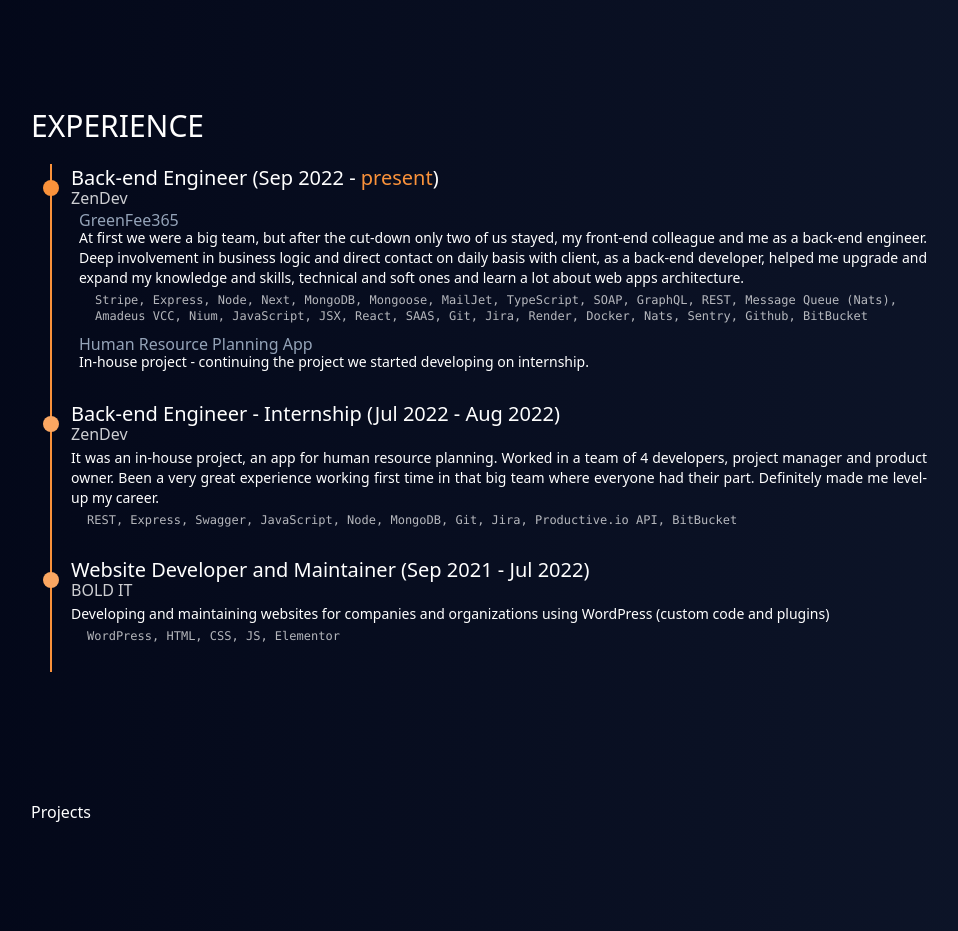
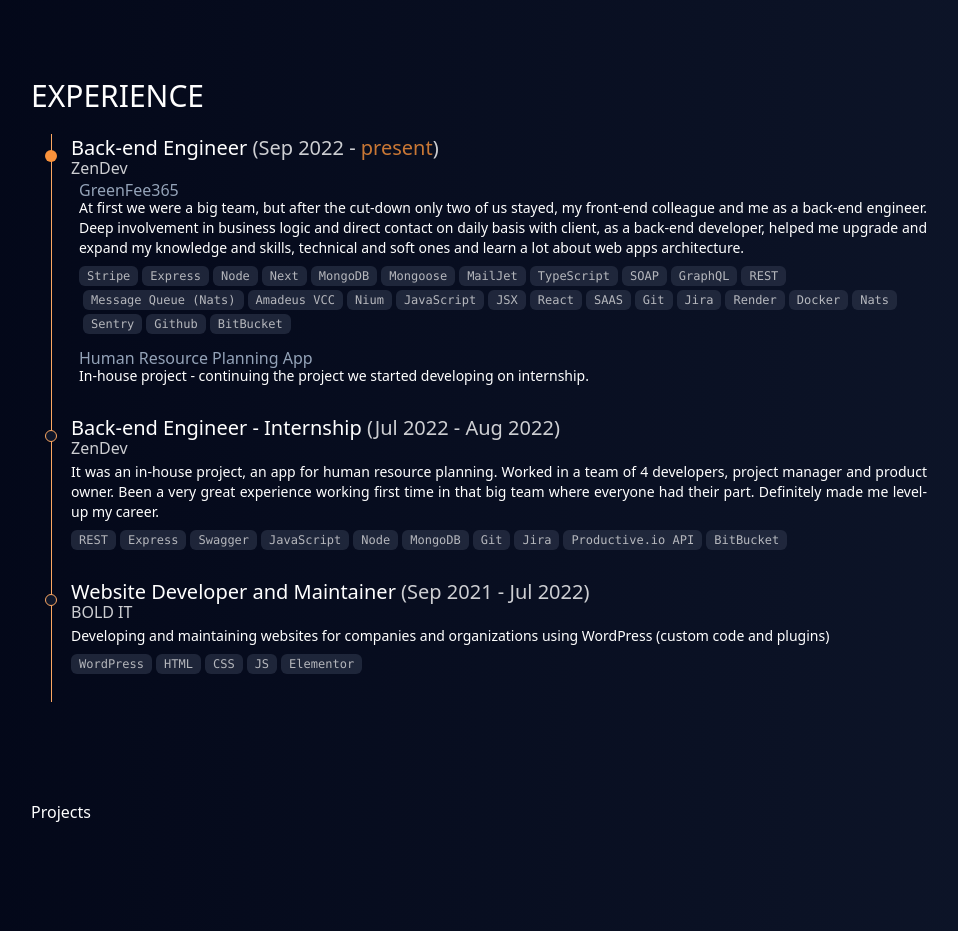
Before and after one commit to ahmedkrdzalic/ahmedkrdzalic-personal, a Next.js app: page / in a window 1280 px wide. Shown: the part 1600-2531 px from the top of the page, without its empty margins (161-1119 px from the left). Built offline with nearby package versions, Linux system fonts and the light colour scheme.

Commit message:
slight design changes, tech pills

```diff
--- a/src/components/HomePage/Experience.tsx
+++ b/src/components/HomePage/Experience.tsx
@@ -92,17 +92,20 @@ function Experience() {
         {EXPERIENCE.map((exp) => (
           <div className="flex flex-row">
             <div className="flex w-10 justify-center content-center relative">
-              <div className="w-0.5 bg-accent h-full"></div>
+              <div className="border-r border-solid border-accent_lighter h-full"></div>
               <div
                 className={`${
-                  exp.present ? "bg-accent" : "bg-accent_lighter"
-                } w-4 h-4 rounded-full absolute mt-4`}
+                  exp.present
+                    ? "bg-accent"
+                    : "bg-primary border border-accent_lighter"
+                } w-3 h-3 rounded-full absolute mt-4`}
               ></div>
             </div>
             <div className="flex-1 pb-7">
               <div className="leading-3">
                 <div className="text-xl">
                   {exp.title}
+                  <span className="font-light opacity-80">
                     {" ("}
                     {exp.period}
                     {exp.present ? (
@@ -111,6 +114,7 @@ function Experience() {
                       ""
                     )}
                     {")"}
+                  </span>
                 </div>
                 <div className="opacity-80">{exp.company}</div>
               </div>
@@ -119,7 +123,7 @@ function Experience() {
                   {exp.description}
                 </div>
                 {exp.projects && (
-                  <div className="space-y-3 ">
+                  <div className="space-y-4 ">
                     {exp.projects?.map((project) => (
                       <div className="flex flex-col pl-2">
                         <div className="text-slate-400 leading-4">
@@ -129,8 +133,12 @@ function Experience() {
                           {project.description}
                         </div>
                         {project.technologies && (
-                          <div className="mt-1 px-4 text-xs font-mono opacity-70">
-                            {project.technologies?.join(", ")}
+                          <div className="flex flex-wrap mt-1 text-xs font-mono opacity-70 space-x-1">
+                            {project.technologies?.map((tech) => (
+                              <span className="rounded-md bg-[#293146] px-2 py-0.5 h-max mt-1">
+                                {tech}
+                              </span>
+                            ))}
                           </div>
                         )}
                       </div>
@@ -138,8 +146,12 @@ function Experience() {
                   </div>
                 )}
                 {exp.technologies && (
-                  <div className="mt-1 px-4 text-xs font-mono opacity-70">
-                    {exp.technologies?.join(", ")}
+                  <div className="flex flex-wrap mt-1 text-xs font-mono opacity-70 space-x-1">
+                    {exp.technologies?.map((tech) => (
+                      <span className="rounded-md bg-[#293146] px-2 py-0.5 h-max mt-1">
+                        {tech}
+                      </span>
+                    ))}
                   </div>
                 )}
               </div>
```
Lines whose indentation alone changed are shown as unchanged.
